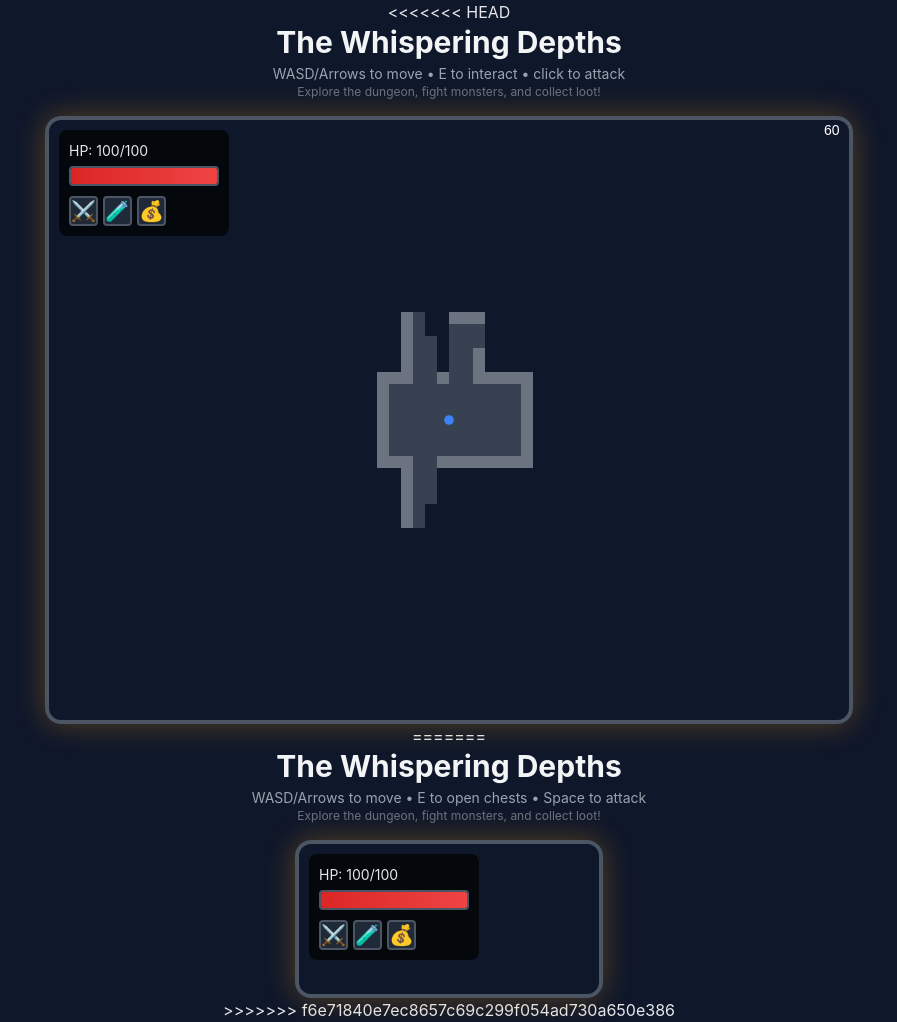
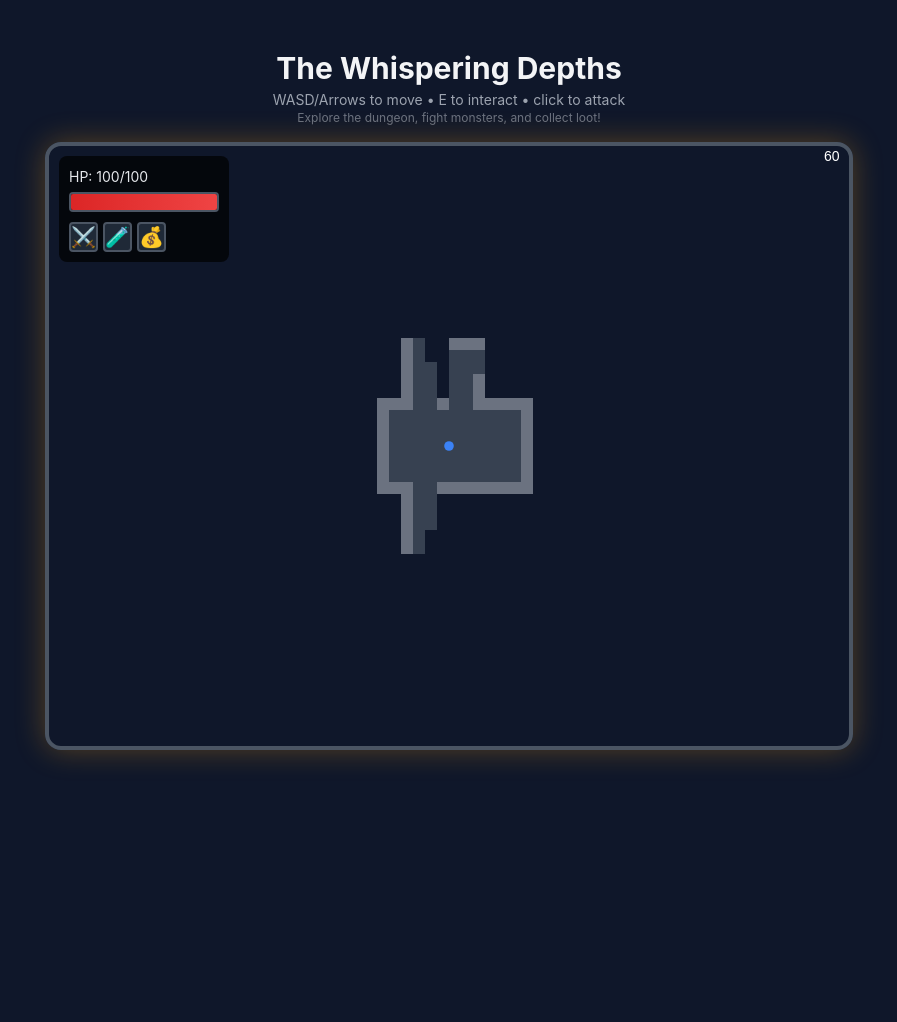
Before and after one commit to quaint-racoon/the-whispering-depths, a plain HTML site: page index.html in a window 1280 px wide. Shown: the whole page, without its empty margins (191-1088 px from the left). After the commit the page ends 800 px from the top, so only its background shows below. Drawn offline with nearby package versions, Linux system fonts and the light colour scheme.

Commit message:
edited code

```diff
--- a/index.html
+++ b/index.html
@@ -1,4 +1,3 @@
-<<<<<<< HEAD
 <!DOCTYPE html>
 <html lang="en">
 <head>
@@ -113,119 +112,3 @@
 
 </body>
 </html>
-=======
-<!DOCTYPE html>
-<html lang="en">
-<head>
-    <meta charset="UTF-8">
-    <meta name="viewport" content="width=device-width, initial-scale=1.0">
-    <title>Dungeon Crawler - Enhanced</title>
-    <script src="https://cdn.tailwindcss.com"></script>
-    <style>
-        body {
-            user-select: none;
-            font-family: 'Inter', sans-serif;
-            background-color: #0f172a;
-            display: flex;
-            justify-content: center;
-            align-items: center;
-            min-height: 100vh;
-            margin: 0;
-            overflow: hidden;
-            flex-direction: column;
-            color: #e5e7eb;
-        }
-
-        #gameContainer {
-            border: 4px solid #4b5563;
-            box-shadow: 0 0 30px rgba(252, 163, 17, 0.3);
-            border-radius: 1rem;
-            overflow: hidden;
-            position: relative;
-        }
-
-        #gameCanvas {
-            display: block;
-            background-color: var(--fog-unexplored);
-            image-rendering: pixelated;
-        }
-
-        #ui {
-            position: absolute;
-            top: 10px;
-            left: 10px;
-            background: rgba(0, 0, 0, 0.7);
-            padding: 10px;
-            border-radius: 8px;
-            font-size: 14px;
-        }
-
-        .health-bar {
-            width: 150px;
-            height: 20px;
-            background: #1f2937;
-            border: 2px solid #4b5563;
-            border-radius: 4px;
-            overflow: hidden;
-            margin-top: 5px;
-        }
-
-        .health-fill {
-            height: 100%;
-            background: linear-gradient(90deg, #dc2626, #ef4444);
-            transition: width 0.3s ease;
-        }
-
-        .inventory {
-            margin-top: 10px;
-            display: flex;
-            gap: 5px;
-        }
-
-        .inventory-slot {
-            width: fit-content;
-            height: 30px;
-            background: #1f2937;
-            border: 2px solid #4b5563;
-            border-radius: 4px;
-            display: flex;
-            align-items: center;
-            justify-content: center;
-            font-size: 20px;
-        }
-
-        @keyframes fadeIn {
-            to { opacity: 1; }
-        }
-    </style>
-    <script src="main.js" defer></script>
-</head>
-<body>
-
-    <div class="mb-4 text-center">
-        <h1 class="text-3xl font-bold text-gray-100">The Whispering Depths</h1>
-        <p class="text-sm text-gray-400 mt-1">WASD/Arrows to move • E to open chests • Space to attack</p>
-        <p class="text-xs text-gray-500">Explore the dungeon, fight monsters, and collect loot!</p>
-    </div>
-
-    <div id="gameContainer">
-        <canvas id="gameCanvas"></canvas>
-        <input id="chatInput" style="display:none;" autocomplete="off" autocapitalize="off" spellcheck="false" placeholder="Type a message..." class="absolute bottom-2 left-1/2 transform -translate-x-1/2 w-3/4 p-2 bg-gray-800 text-white border border-gray-600 rounded-md focus:outline-none focus:ring-2 focus:ring-yellow-400" />
-        <div id="ui">
-            <div>HP: <span id="health">100</span>/100</div>
-            <div class="health-bar">
-                <div class="health-fill" id="healthBar" style="width: 100%"></div>
-            </div>
-            <div class="inventory" id="inventory">
-                <div class="inventory-slot">⚔️</div>
-                <div class="inventory-slot" id="potions">🧪</div>
-                <div class="inventory-slot" id="gold">💰</div>
-            </div>
-        </div>
-
-    </div>
-
-
-</body>
-</html>
->>>>>>> f6e71840e7ec8657c69c299f054ad730a650e386
```
